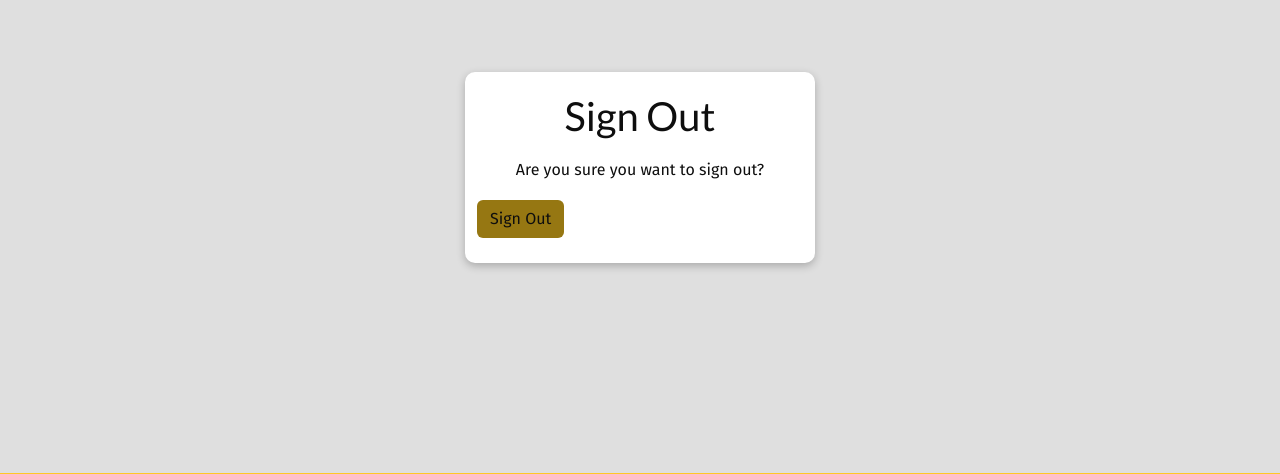
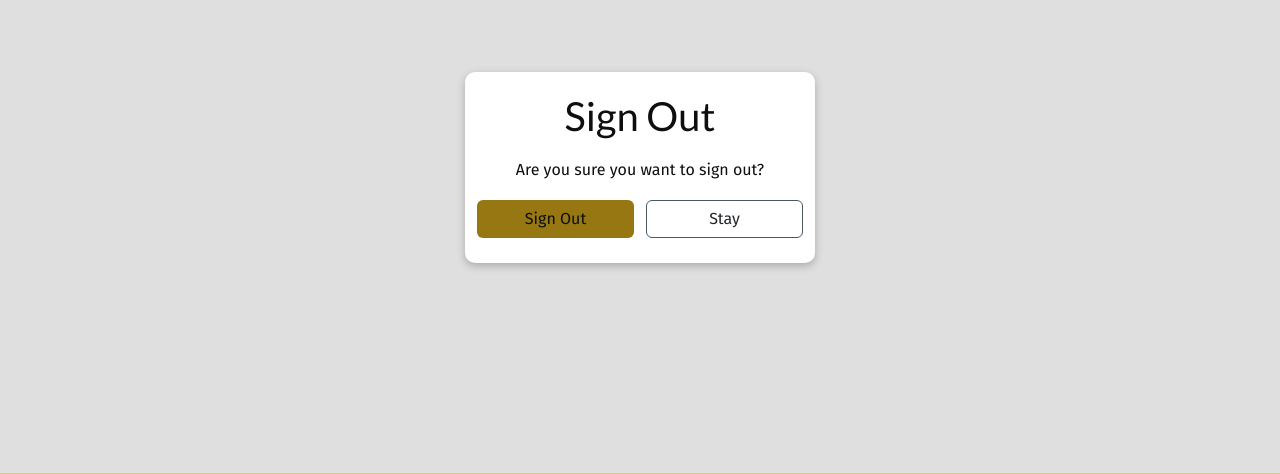
Before and after one commit to brodsa/findMEreadME, a Django app: template templates/account/logout.html in a window 1280 px wide. Shown: the part 212-686 px from the top of the page. Run offline with Django 3.2, Linux system fonts and the light colour scheme; the template is opened without the code that fills it: most values are stand-ins (such as "Sample title", 1, 10 or a date in 2020); some libraries are stand-ins or nearby versions.

Commit message:
feat: add stay button on logout page with additional styling

```diff
--- a/static/css/base.css
+++ b/static/css/base.css
@@ -203,14 +203,29 @@ a.nav-link{
 .account__button{
     display: block;
     margin: 2px;
-    background-color: var(--primary-color);
-    color:var(--black);
     margin-bottom: 5px;
 }
 
-.btn.account__button:hover{
+.account__button--primary{
+    background-color: var(--primary-color);
+    color:var(--black);
+}
+
+.btn.account__button--primary:hover{
     border-color: var(--primary-color)
 }
+
+.account__button--secondary{
+    border-color: var(--secondary-color-light);
+}
+
+.btn.account__button--secondary:hover{
+    background-color: var(--secondary-color-light);
+    color: var(--white);
+}
+
+
+
 
 #hint_id_password1 ul li{
     font-size:10px;
--- a/templates/account/login.html
+++ b/templates/account/login.html
@@ -21,7 +21,7 @@
       <input type="hidden" name="{{ redirect_field_name }}" value="{{ redirect_field_value }}" />
       {% endif %}
     </div>
-    <button class="btn account__button" type="submit">{% trans "Sign In" %}</button>
+    <button class="btn account__button account__button--primary" type="submit">{% trans "Sign In" %}</button>
     <a class="button secondaryAction d-block text-center account__link" href="{% url 'account_reset_password' %}">{% trans "Forgot Password?" %}</a>
   </form>
 </div>
--- a/templates/account/logout.html
+++ b/templates/account/logout.html
@@ -14,11 +14,13 @@
     <form method="post" action="{% url 'account_logout' %}">
       {% csrf_token %}
       {% if redirect_field_value %}
-      <div>
+
         <input type="hidden" name="{{ redirect_field_name }}" value="{{ redirect_field_value }}"/>
       {% endif %}
+      <div class="d-flex flex-column flex-md-row gap-md-2">
+        <button type="submit" class="btn account__button account__button--primary w-100 flex-grow-1">{% trans 'Sign Out' %}</button>
+        <a class= "btn account__button account__button--secondary w-100 flex-grow-1" href="{% url 'home' %}"> Stay </a>
       </div>
-      <button type="submit" class="btn account__button">{% trans 'Sign Out' %}</button>
     </form>
   </div>
 </div>
--- a/templates/account/signup.html
+++ b/templates/account/signup.html
@@ -19,7 +19,7 @@
         <input type="hidden" name="{{ redirect_field_name }}" value="{{ redirect_field_value }}" />
       {% endif %}
     </div>
-      <button class="btn account__button" type="submit">Sign Up</button>
+      <button class="btn account__button account__button--primary" type="submit">Sign Up</button>
     </form>
   </div>
 </div>
```
